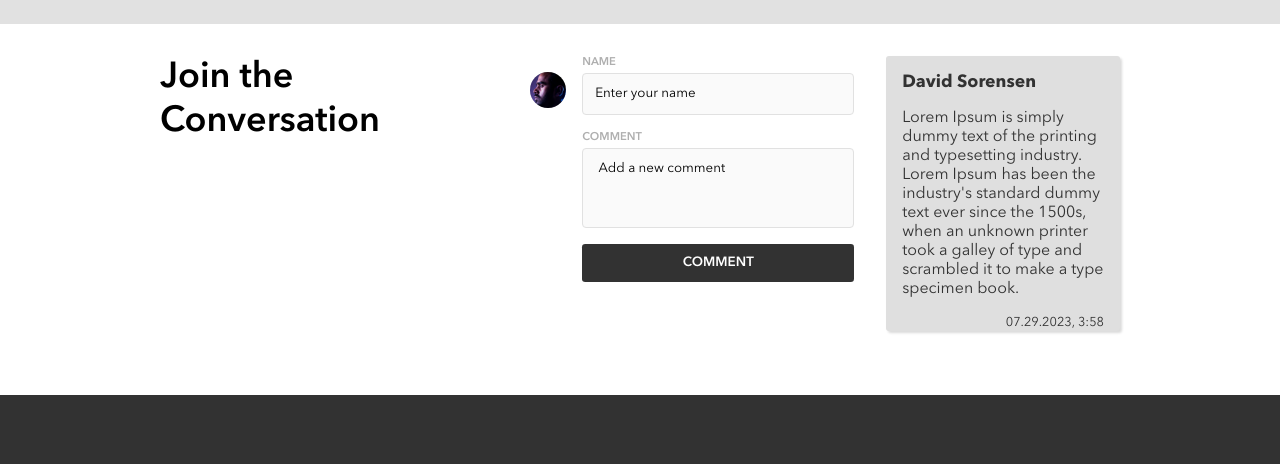
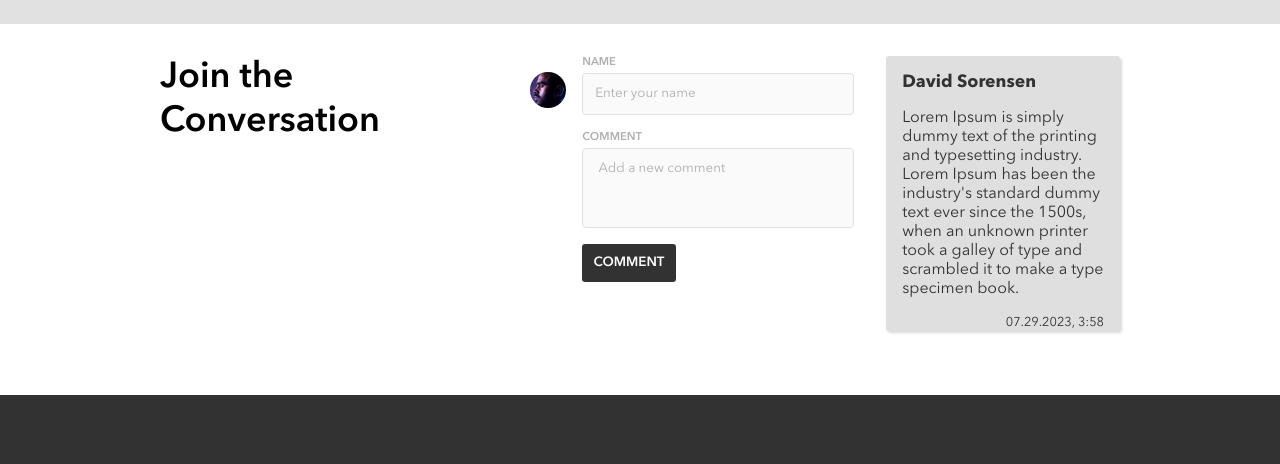
Before and after one commit to jasmindzogovic/bandsite-sprint2, a plain HTML site: page index.html in a window 1280 px wide. Shown: the part 2665-3129 px from the top of the page. Drawn offline with Linux system fonts and the light colour scheme.

Commit message:
improved design of form section

```diff
--- a/styles/bio.scss
+++ b/styles/bio.scss
@@ -233,6 +233,10 @@
   }
 }
 
+input, textarea {
+  color: #afafaf;
+}
+
 #comments {
   margin-bottom: 1rem;
   padding: 0.75rem;
@@ -263,6 +267,7 @@
   }
   &__button {
     max-height: 2.5rem;
+    width: min-content;
     font-weight: map-get($map: $font-weights, $key: demi);
     padding: 0.7rem;
     background-color: $bandsite-black;
```
Also changed, not shown: styles/bio.css.
